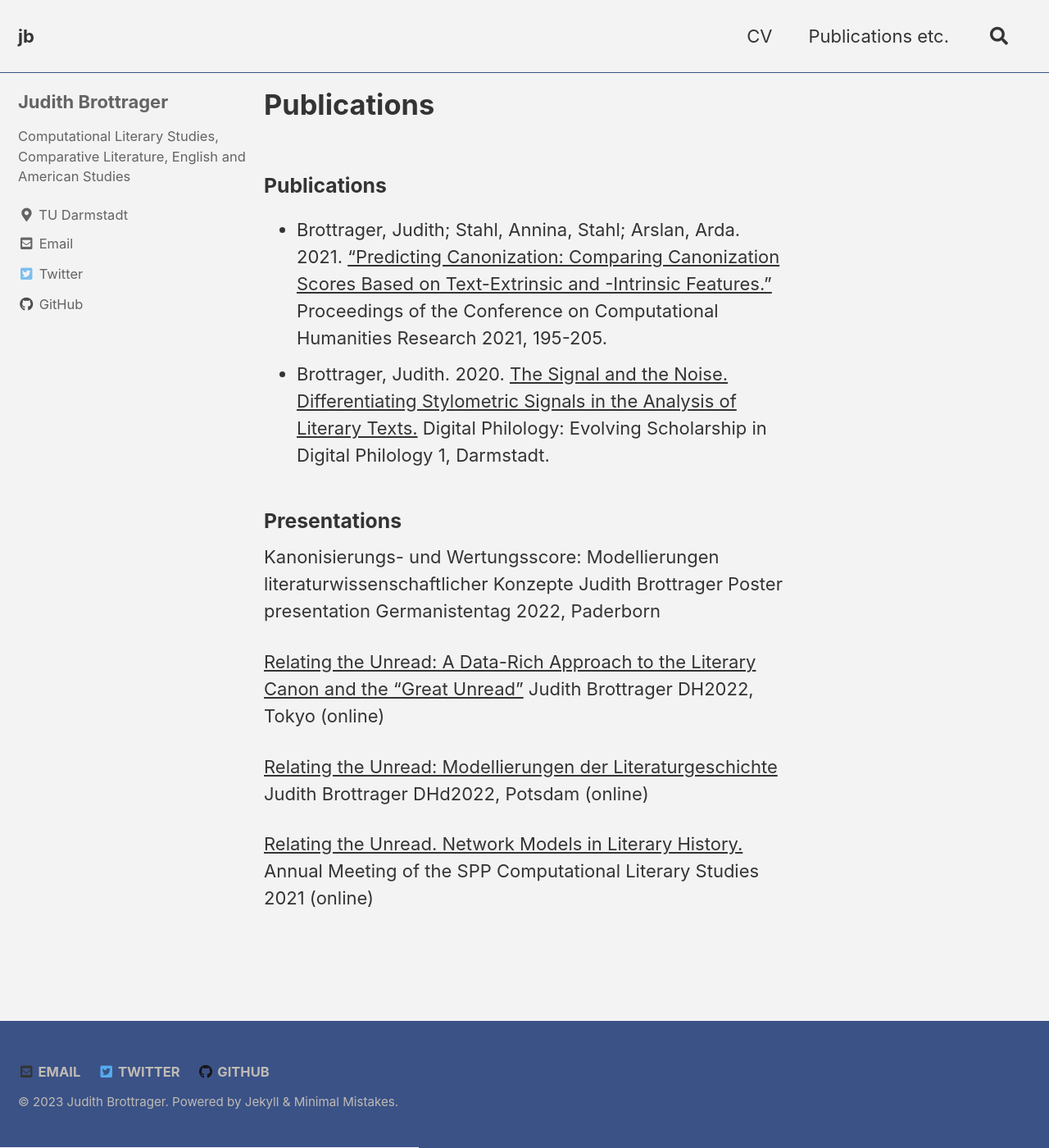
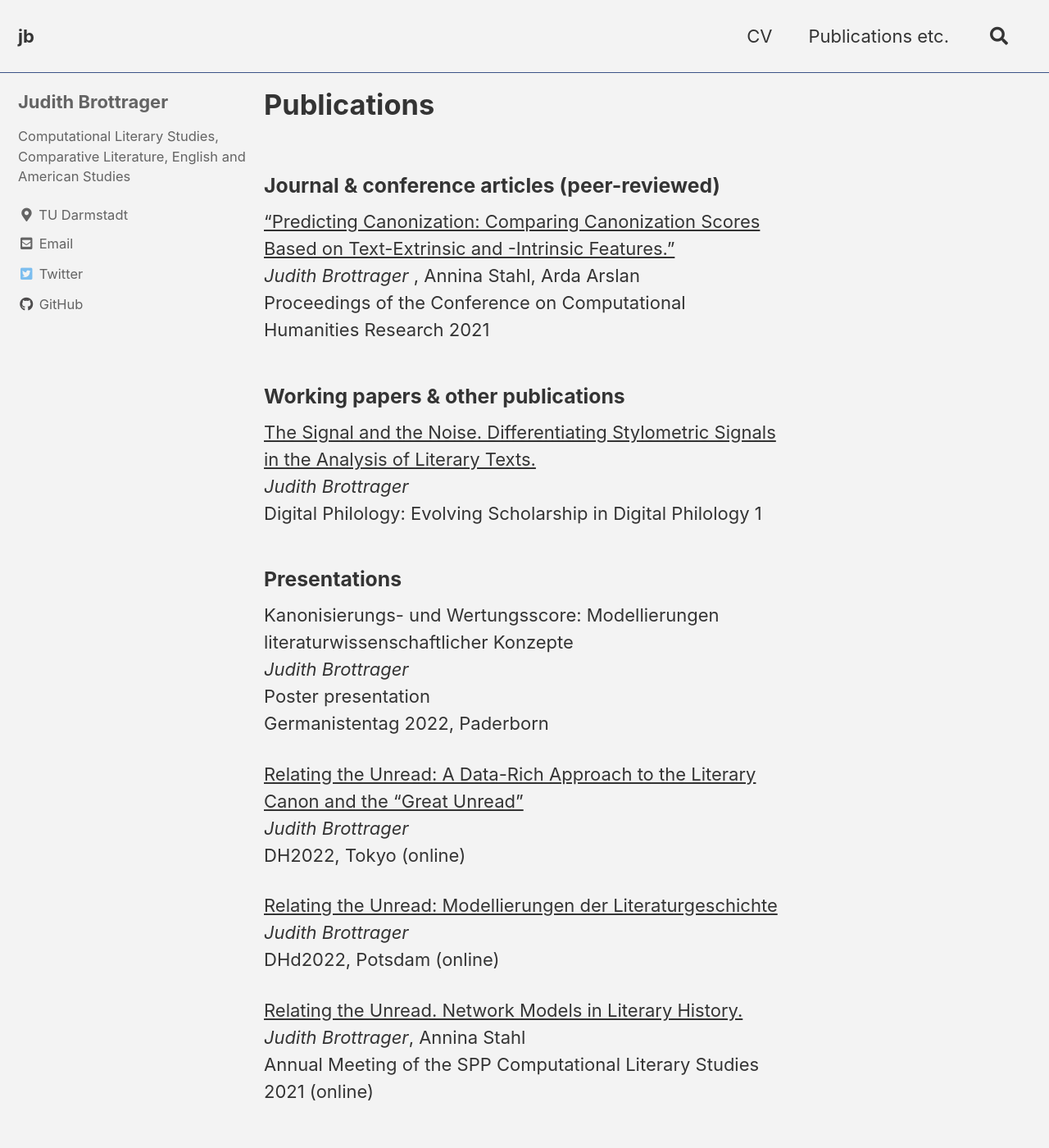
Before and after one commit to jbrottrager/jb, a Jekyll site: the page built from _pages/publications.md, in a window 1280 px wide and 1400 px high. Shown: the whole window at 82% size. Built offline with Jekyll 4.4.1, drawn with Linux system fonts in a browser that asks for light colours; cached includes are drawn as plain includes.

Commit message:
Update publications.md

```diff
--- a/_pages/publications.md
+++ b/_pages/publications.md
@@ -5,26 +5,33 @@ permalink: /publications/
 author_profile: true
 ---
 
-### Publications
+### Journal & conference articles (peer-reviewed)
 
-- Brottrager, Judith; Stahl, Annina, Stahl; Arslan, Arda. 2021. ["Predicting Canonization: Comparing Canonization Scores Based on Text-Extrinsic and -Intrinsic Features."](http://ceur-ws.org/Vol-2989/short_paper21.pdf) Proceedings of the Conference on Computational Humanities Research 2021, 195-205.
-- Brottrager, Judith. 2020. [The Signal and the Noise. Differentiating Stylometric Signals in the Analysis of Literary Texts.](https://tuprints.ulb.tu-darmstadt.de/13485/) Digital Philology: Evolving Scholarship in Digital Philology 1, Darmstadt.
+["Predicting Canonization: Comparing Canonization Scores Based on Text-Extrinsic and -Intrinsic Features."](http://ceur-ws.org/Vol-2989/short_paper21.pdf)
+*Judith Brottrager* , Annina Stahl, Arda Arslan
+Proceedings of the Conference on Computational Humanities Research 2021
 
+### Working papers & other publications
+
+[The Signal and the Noise. Differentiating Stylometric Signals in the Analysis of Literary Texts.](https://tuprints.ulb.tu-darmstadt.de/13485/)
+*Judith Brottrager*
+Digital Philology: Evolving Scholarship in Digital Philology 1
 
 ### Presentations
 
 Kanonisierungs- und Wertungsscore: Modellierungen literaturwissenschaftlicher Konzepte
-Judith Brottrager
+*Judith Brottrager*
 Poster presentation
 Germanistentag 2022, Paderborn
 
 [Relating the Unread: A Data-Rich Approach to the Literary Canon and the “Great Unread”](https://dh2022.dhii.asia/dh2022bookofabsts.pdf)
-Judith Brottrager
+*Judith Brottrager*
 DH2022, Tokyo (online)
 
 [Relating the Unread: Modellierungen der Literaturgeschichte](https://zenodo.org/record/6304590#.Y-IUga2ZOMo)
-Judith Brottrager
+*Judith Brottrager*
 DHd2022, Potsdam (online)
 
 [Relating the Unread. Network Models in Literary History.](https://doi.org/10.5281/zenodo.4737134)
+*Judith Brottrager*, Annina Stahl
 Annual Meeting of the SPP Computational Literary Studies 2021 (online)
```
